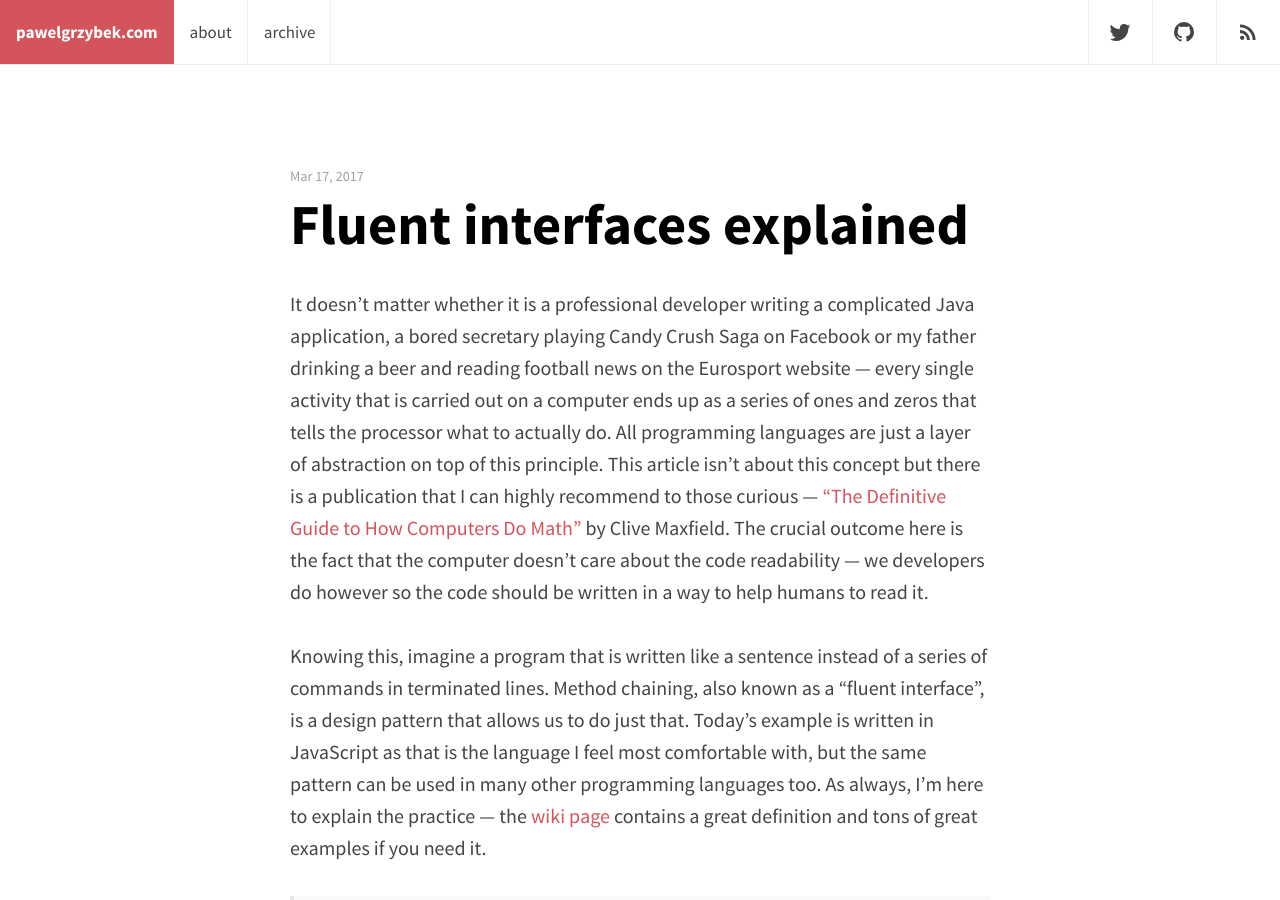
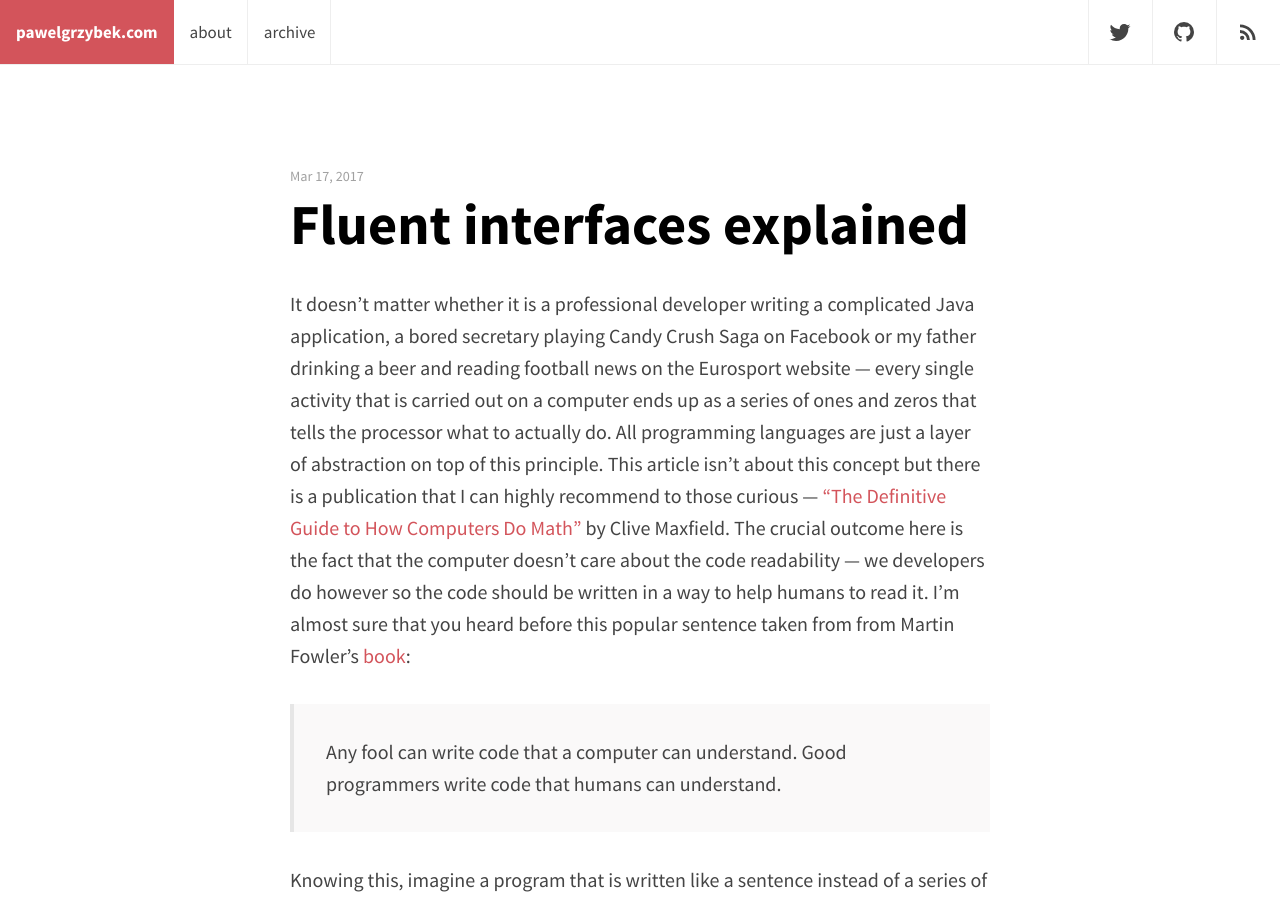
Before and after one commit to kimruddock/pawelgrzybek.github.io, a Jekyll site: the page built from _posts/2017-03-17-fluent-interfaces-explained.md, in a window 1280 px wide and 900 px high. Built offline with Jekyll 4.4.1, drawn with Linux system fonts in a browser that asks for light colours; comment, search, counter and statistics services are not loaded.

Commit message:
Add Martin Fowler's quotation to my recent article about fluent interface

```diff
--- a/_posts/2017-03-17-fluent-interfaces-explained.md
+++ b/_posts/2017-03-17-fluent-interfaces-explained.md
@@ -4,7 +4,9 @@ excerpt: Imagine a program that is written like a sentence instead of a series o
 photo: 2017-03-17.jpg
 ---
 
-It doesn't matter whether it is a professional developer writing a complicated Java application, a bored secretary playing Candy Crush Saga on Facebook or my father drinking a beer and reading football news on the Eurosport website — every single activity that is carried out on a computer ends up as a series of ones and zeros that tells the processor what to actually do. All programming languages are just a layer of abstraction on top of this principle. This article isn't about this concept but there is a publication that I can highly recommend to those curious — ["The Definitive Guide to How Computers Do Math"](https://www.amazon.com/Definitive-Guide-How-Computers-Math/dp/0471732788) by Clive Maxfield. The crucial outcome here is the fact that the computer doesn't care about the code readability — we developers do however so the code should be written in a way to help humans to read it.
+It doesn't matter whether it is a professional developer writing a complicated Java application, a bored secretary playing Candy Crush Saga on Facebook or my father drinking a beer and reading football news on the Eurosport website — every single activity that is carried out on a computer ends up as a series of ones and zeros that tells the processor what to actually do. All programming languages are just a layer of abstraction on top of this principle. This article isn't about this concept but there is a publication that I can highly recommend to those curious — ["The Definitive Guide to How Computers Do Math"](https://www.amazon.com/Definitive-Guide-How-Computers-Math/dp/0471732788) by Clive Maxfield. The crucial outcome here is the fact that the computer doesn't care about the code readability — we developers do however so the code should be written in a way to help humans to read it. I'm almost sure that you heard before this popular sentence taken from from Martin Fowler's [book](https://www.amazon.co.uk/Refactoring-Improving-Design-Existing-Technology/dp/0201485672):
+
+> Any fool can write code that a computer can understand. Good programmers write code that humans can understand.
 
 Knowing this, imagine a program that is written like a sentence instead of a series of commands in terminated lines. Method chaining, also known as a "fluent interface", is a design pattern that allows us to do just that. Today's example is written in JavaScript as that is the language I feel most comfortable with, but the same pattern can be used in many other programming languages too. As always, I'm here to explain the practice — the [wiki page](https://en.wikipedia.org/wiki/Fluent_interface) contains a great definition and tons of great examples if you need it.
 
```
